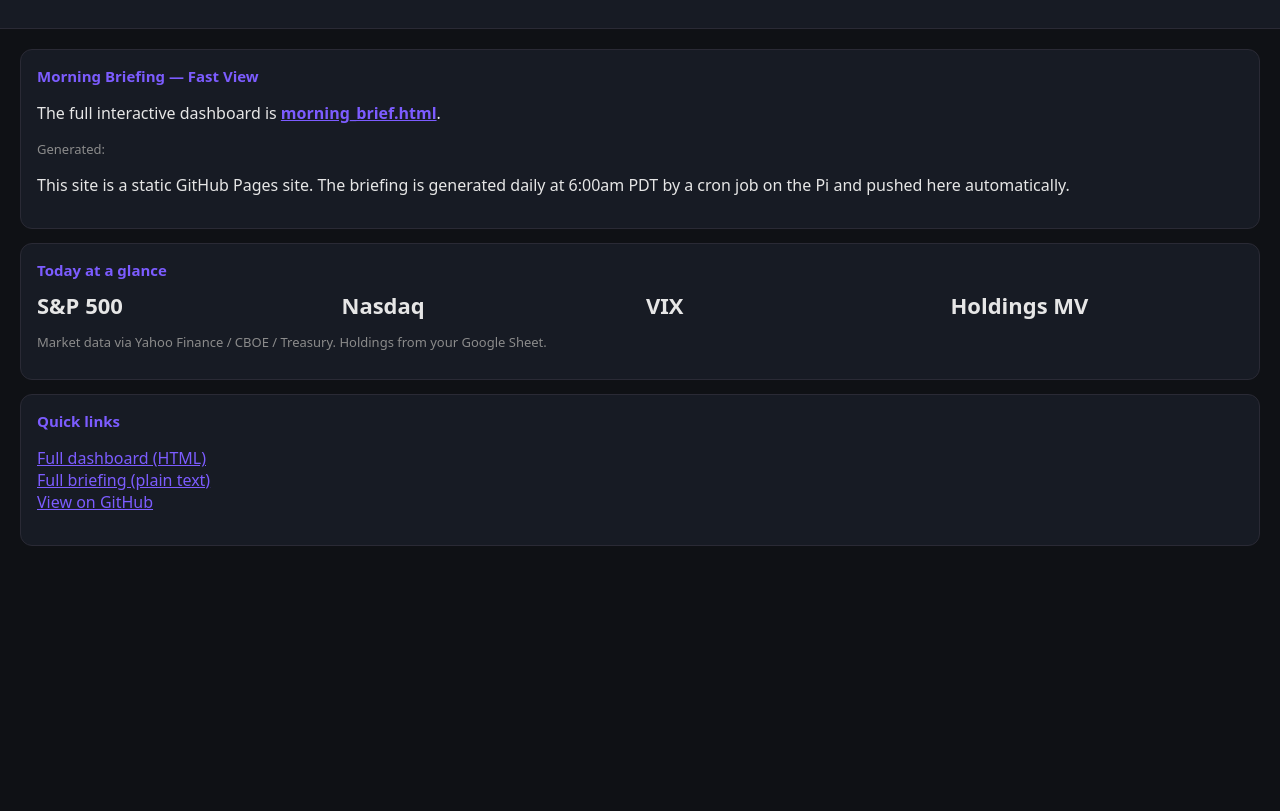
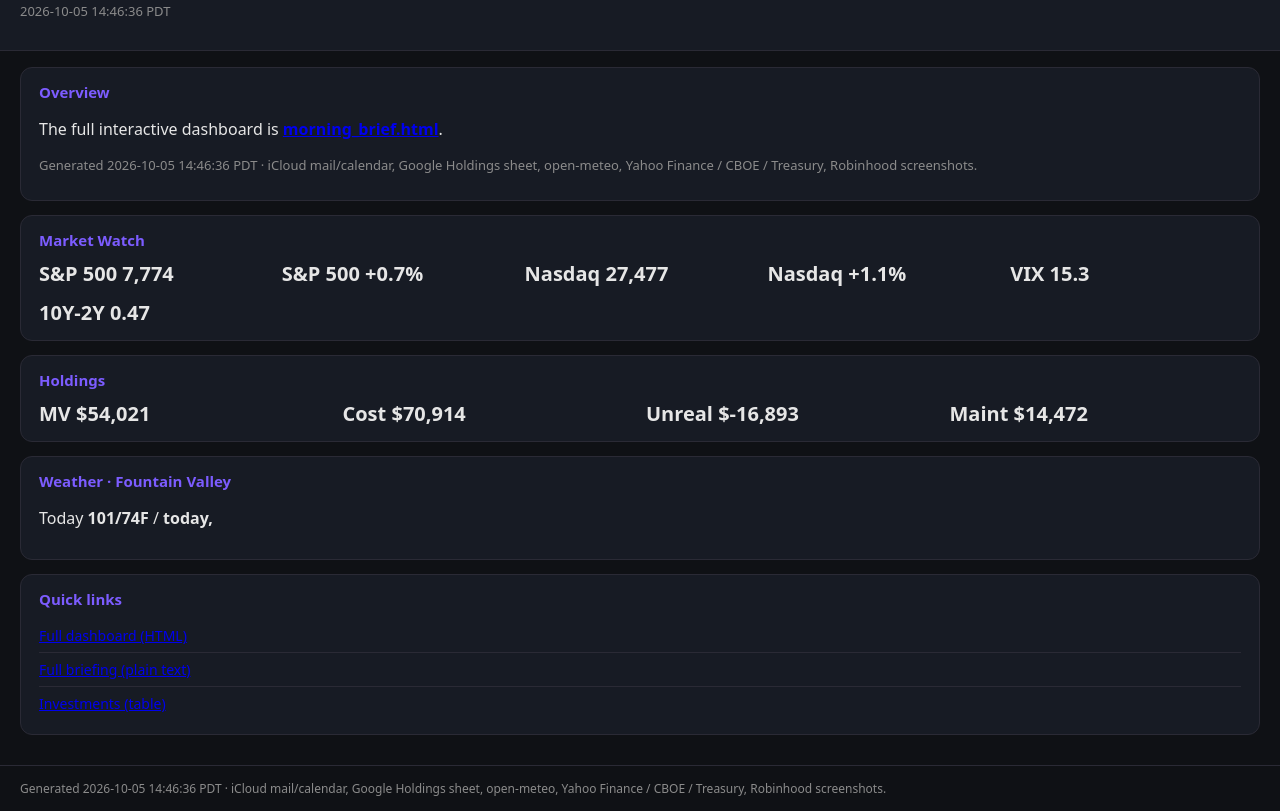
Before and after one commit to randmbits/elvin-morning-brief, a plain HTML site: page index.html in a window 1280 px wide. Shown: the part 47-858 px from the top of the page. Before the commit the page ends 800 px from the top, so only its background shows below. Drawn offline with Linux system fonts and the light colour scheme.

Commit message:
Fix landing page data + working dashboard links (embedded live data)

```diff
--- a/index.html
+++ b/index.html
@@ -1,61 +1,71 @@
 <!doctype html>
-<html lang="en">
-<head>
-<meta charset="utf-8">
+<html lang="en"><head><meta charset="utf-8">
 <meta name="viewport" content="width=device-width, initial-scale=1">
 <title>Morning Briefing</title>
 <style>
-:root{--bg:#0f1115;--fg:#e6e6e6;--muted:#8b8b8b;--accent:#7c5cff;--border:#2a2a35;--card:#171b24}
+:root{--bg:#0f1115;--fg:#e6e6e6;--muted:#8b8b8b;--accent:#7c5cff;--border:#2a2a35;--card:#171b24;--pos:#3ddc84;--neg:#ff5c5c}
 *{box-sizing:border-box}
 body{margin:0;font-family:system-ui,-apple-system,Segoe UI,Roboto,sans-serif;background:var(--bg);color:var(--fg)}
 header{padding:18px 20px;border-bottom:1px solid var(--border);background:var(--card)}
 h1{margin:0 0 4px;font-size:20px}
 .meta{color:var(--muted);font-size:13px;margin-bottom:12px}
-main{padding:20px}
-.card{background:var(--card);border:1px solid var(--border);border-radius:12px;padding:16px;margin-bottom:14px}
+main{padding:16px 20px}
+.card{background:var(--card);border:1px solid var(--border);border-radius:12px;padding:14px 18px;margin-bottom:14px}
 .card h2{font-size:15px;margin:0 0 10px;color:var(--accent)}
-.grid{display:grid;grid-template-columns:repeat(auto-fit,minmax(220px,1fr));gap:12px}
-.kpi{font-size:22px;font-weight:700}
+.grid{display:grid;grid-template-columns:repeat(auto-fit,minmax(200px,1fr));gap:12px}
+.kpi{font-size:20px;font-weight:700}
 .kpi .sub{color:var(--muted);font-size:13px;font-weight:400}
-a{color:var(--accent)}
+.pos{color:var(--pos)}.neg{color:var(--neg)}
+ul{list-style:none;padding:0;margin:0}
+ul li{padding:7px 0;border-bottom:1px solid var(--border);font-size:14px}
+ul li:last-child{border-bottom:none}
+footer{padding:14px 20px;border-top:1px solid var(--border);color:var(--muted);font-size:12px}
 </style></head>
 <body>
 <header><h1>Morning Briefing</h1>
-<div class="meta" id="ts"></div></header>
+<div class="meta" id="ts">2026-10-05 14:46:36 PDT</div></header>
 <main>
 <div class="card">
-<h2>Morning Briefing — Fast View</h2>
+<h2>Overview</h2>
 <p>The full interactive dashboard is <strong><a href="/morning_brief.html">morning_brief.html</a></strong>.</p>
-<p class="meta">Generated: <span id="gen"></span></p>
-<p>This site is a static GitHub Pages site. The briefing is generated daily at 6:00am PDT by a
-cron job on the Pi and pushed here automatically.</p>
+<p class="meta">Generated 2026-10-05 14:46:36 PDT · iCloud mail/calendar, Google Holdings sheet, open-meteo, Yahoo Finance / CBOE / Treasury, Robinhood screenshots.</p>
 </div>
+
 <div class="card">
-<h2>Today at a glance</h2>
+<h2>Market Watch</h2>
 <div class="grid">
-<div class="kpi">S&amp;P 500 <span id="spx"></span></div>
-<div class="kpi">Nasdaq <span id="nas"></span></div>
-<div class="kpi">VIX <span id="vix"></span></div>
-<div class="kpi">Holdings MV <span id="mv"></span></div>
+<div class="kpi">S&P 500 <span id="spx">7,774</span></div>
+<div class="kpi">S&P 500 <span id="spx-c">+0.7%</span></div>
+<div class="kpi">Nasdaq <span id="nas">27,477</span></div>
+<div class="kpi">Nasdaq <span id="nas-c">+1.1%</span></div>
+<div class="kpi">VIX <span id="vix">15.3</span></div>
+<div class="kpi">10Y-2Y <span id="spread">0.47</span></div>
 </div>
-<p class="meta">Market data via Yahoo Finance / CBOE / Treasury. Holdings from your Google Sheet.</p>
 </div>
+
+<div class="card">
+<h2>Holdings</h2>
+<div class="grid">
+<div class="kpi">MV <span id="mv">$54,021</span></div>
+<div class="kpi">Cost <span id="cost">$70,914</span></div>
+<div class="kpi">Unreal <span id="unreal">$-16,893</span></div>
+<div class="kpi">Maint <span id="maint">$14,472</span></div>
+</div>
+</div>
+
+<div class="card">
+<h2>Weather · Fountain Valley</h2>
+<p>Today <strong>101/74F</strong> / <strong>today,</strong></p>
+</div>
+
 <div class="card">
 <h2>Quick links</h2>
 <ul style="list-style:none;padding:0">
 <li><a href="/morning_brief.html">Full dashboard (HTML)</a></li>
 <li><a href="/morning_brief.md">Full briefing (plain text)</a></li>
-<li><a href="https://github.com/randmbits/elvin-morning-brief">View on GitHub</a></li>
+<li><a href="/morning_brief.html">Investments (table)</a></li>
 </ul>
 </div>
 </main>
-<script>
-fetch("/morning_brief.html").then(r=>r.text()).then(t=>{
-  const g=(id)=>{const e=document.getElementById(id);if(e){const m=t.match(new RegExp('id="'+id+'["'][^>]*>([^<]*)'));if(m)e.textContent=m[1]||"?";}};
-  g("spx"); g("nas"); g("vix"); g("mv");
-  document.getElementById("ts").textContent = "Page loaded " + new Date().toLocaleString();
-  document.getElementById("gen").textContent = "HTML generated <span id='gtime'></span>";
-});
-</script>
-</body>
-</html>
+<footer>Generated 2026-10-05 14:46:36 PDT &middot; iCloud mail/calendar, Google Holdings sheet, open-meteo, Yahoo Finance / CBOE / Treasury, Robinhood screenshots.</footer>
+</body></html>
```
Also changed, not shown: morning_brief.html (+27 -34 lines).
